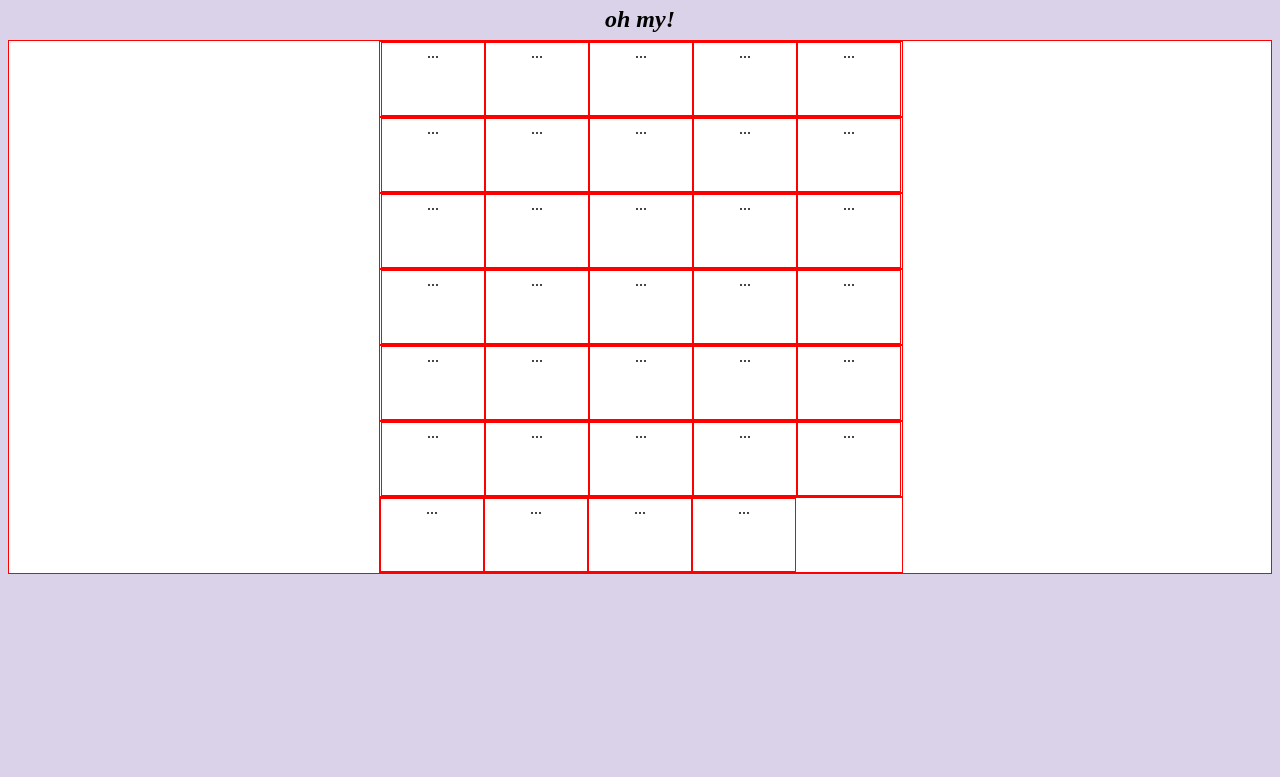
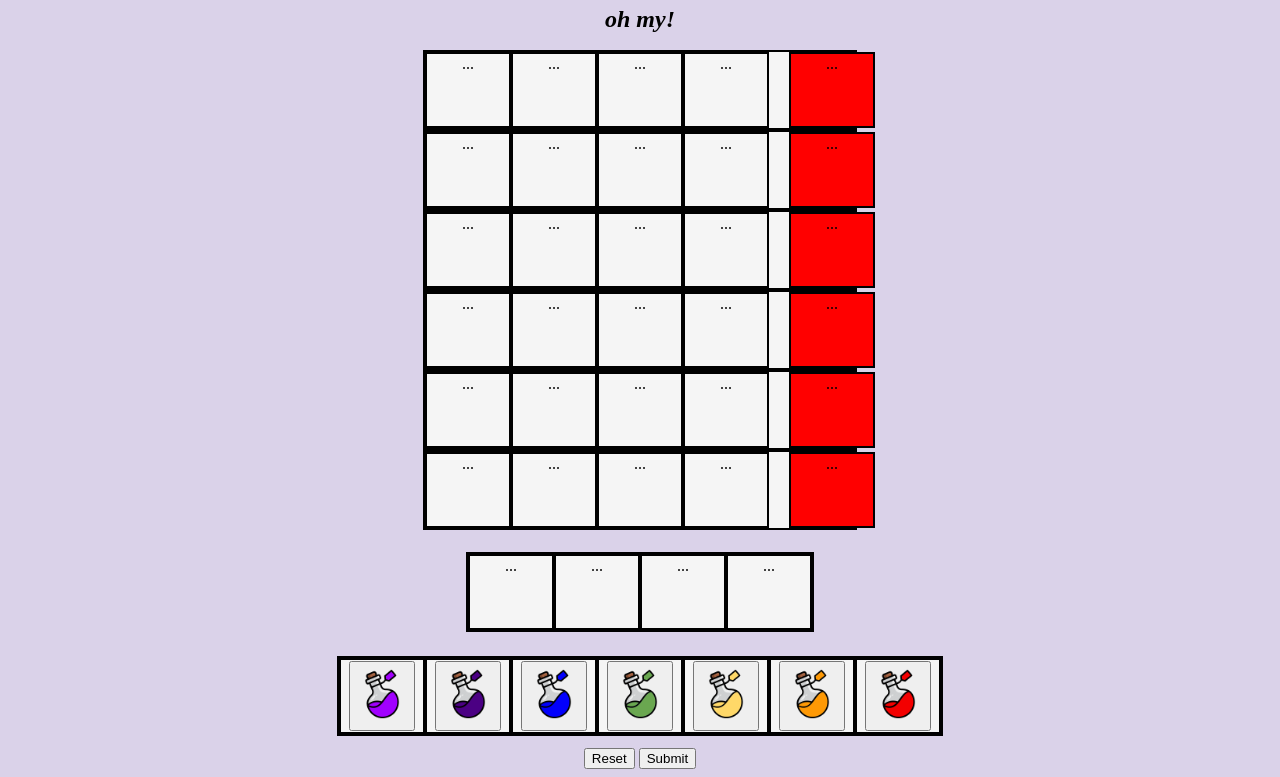
Before and after one commit to doniellekinchen/project1-mastermind, a plain HTML site: page index.html in a window 1280 px wide. Shown: the part 61-838 px from the top of the page. Before the commit the page ends 800 px from the top, so only its background shows below. Drawn offline with Linux system fonts and the light colour scheme.

Commit message:
tues commit1

```diff
--- a/index.html
+++ b/index.html
@@ -11,62 +11,79 @@
     <title>Power, Potions & Destruction — oh my!</title>
     <h1>Power, Potions & Destruction</h1>
     <h2><i>oh my!</i></h2>
-    <div id="content">
-        <div class="article">
-            <table>
+
+            <table class="maintable">
                 <tr id="guess1">
                    <td>...</td>
                    <td>...</td>
                    <td>...</td>
                    <td>...</td>
-                   <td>...</td>
+                   <td id="hint1">...</td>
                 </tr>
                 <tr id="guess2">
                     <td>...</td>
                     <td>...</td>
                     <td>...</td>
                     <td>...</td>
-                    <td>...</td>
+                    <td id="hint2">...</td>
                  </tr>
                  <tr id="guess3">
                     <td>...</td>
                     <td>...</td>
                     <td>...</td>
                     <td>...</td>
-                    <td>...</td>
+                    <td id="hint3">...</td>
                  </tr>
                  <tr id="guess4">
                     <td>...</td>
                     <td>...</td>
                     <td>...</td>
                     <td>...</td>
-                    <td>...</td>
+                    <td id="hint4">...</td>
                  </tr>
                  <tr id="guess5">
                     <td>...</td>
                     <td>...</td>
                     <td>...</td>
                     <td>...</td>
-                    <td>...</td>
+                    <td id="hint5">...</td>
                  </tr>
                  <tr id="guess6">
                     <td>...</td>
                     <td>...</td>
                     <td>...</td>
                     <td>...</td>
-                    <td>...</td>
-                 </tr>
-                 <tr id="solution">
-                    <td>...</td>
-                    <td>...</td>
-                    <td>...</td>
-                    <td>...</td>
+                    <td id="hint6">...</td>
                  </tr>
             </table>
+
+        <div class="solution">
+            <table class="bottom1">
+            <tr id="solution1">
+                <td>...</td>
+                <td>...</td>
+                <td>...</td>
+                <td>...</td>
+             </tr>
+            </table>
         </div>
-        <div class="table">
 
+        <div class="tableside">
+            <table class="potions">
+                <tr>
+                    <td><button><input class="visible" type="image" style="height:50px; width:50px;" src="images.jpg/purple.png"></button></td>
+                    <td><button><input class="visible" type="image" style="height:50px; width:50px;" src="images.jpg/dark purple.png"></button></td>
+                    <td><button><input class="visible" type="image" style="height:50px; width:50px;" src="images.jpg/blue.png"></button></td>
+                    <td><button><input class="visible" type="image" style="height:50px; width:50px;" src="images.jpg/green.png"></button></td>
+                    <td><button><input class="visible" type="image" style="height:50px; width:50px;" src="images.jpg/yellow.png"></button></td>
+                    <td><button><input class="visible" type="image" style="height:50px; width:50px;" src="images.jpg/orange.png"></button></td>
+                    <td><button><input class="visible" type="image" style="height:50px; width:50px;" src="images.jpg/red.png"></button></td>
+                </tr>
+            </table>
+        </div>
 
+       <center><button>Reset</button>
+       <button>Submit</button></center>
 
 </body>
 </html>
--- a/main.css
+++ b/main.css
@@ -1,55 +1,57 @@
-*{
+body {
     background-color: #dad2e9;
 }
+
 h1 {
     text-align: center;
 }
+
 h2 {
     text-align: center;
     line-height: 5%;
 }
-table, tr, td {
-    border: 1px solid red;
+  .maintable, tr, td {
     display: flex;
     justify-content: center;
-    width: 100%;
-    background-color: #ffffff;
+
+}
+
+.maintable {
+    display: flex;
+    justify-content: center;
+    padding: 10px;
+    background-size: 10%;
+}
+
+tr, td{
+    border: 2px solid black;
+    background-color:whitesmoke;
 }
 
 td {
-    width: 100px;
+    width: 5rem;
     height: 70px;
+}
+
+#hint1, #hint2, #hint3, #hint4,  #hint5, #hint6 {
+   border-collapse: separate;
+  border-spacing: auto;
+  margin: 0 -20px 0 20px;
+  background: red; /* add this line */
+}
+
+
+
+.solution{
+    display: flex;
+    justify-content: center;
+    padding: 10px;
 
 }
 
-#solution{
-    justify-content: flex-start;
+.tableside {
+    display: flex;
+    justify-content: center;
+    padding: 10px;
+
 }
-.border {
-    border: var(--border) solid black;
-  }
-
-  .flex-row {
-    display: flex;
-    flex-direction: row;
-  }
-
-  .box {
-    width: var(--width);
-    height: var(--height);
-  }
-
-  .bottom-outline {
-    width: var(--width);
-    height: var(--outline);
-    border-top-width: 0px !important;
-    transform: skew(var(--skew-angle)) translateX(var(--translate));
-  }
-
-  /* height would be implicitly same as box */
-  .right-outline {
-    width: var(--outline);
-    border-left-width: 0 !important;
-    border-bottom-width: 0 !important;
-    transform: skew(0deg, var(--skew-angle)) translateY(var(--translate));
-  }
```
Also changed, not shown: app.js (line endings or trailing spaces), images.jpg/blue.png (added), images.jpg/dark purple.png (added), images.jpg/green.png (added), images.jpg/orange.png (added), images.jpg/purple.png (added), images.jpg/red.png (added), images.jpg/yellow.png (added).
